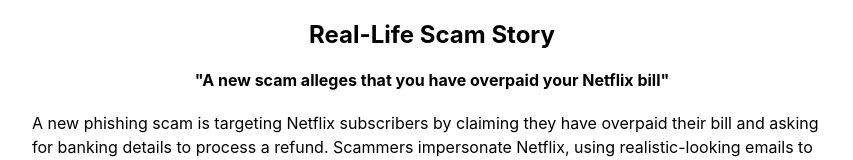
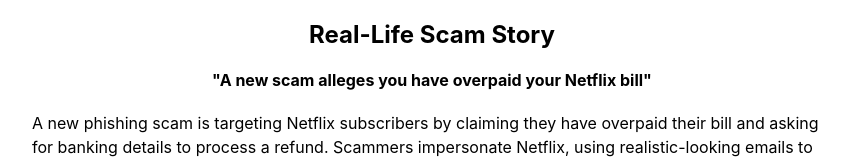
Before and after one commit to YQiZhu/ScamGuard, a React (Create React App) app in the folder scamguard_react/: page /email-scams in a window 1280 px wide. Shown: the part 1243-1403 px from the top of the page, without its empty margins (208-1061 px from the left). Built offline with nearby package versions, Linux system fonts and the light colour scheme.

Commit message:
Update EmailScams.js

```diff
--- a/scamguard_react/src/IdentifyScams/EmailScams.js
+++ b/scamguard_react/src/IdentifyScams/EmailScams.js
@@ -69,7 +69,7 @@
                     {/* Real-Life Story Section */}
                     <section className="real-life-story">
                         <h3>Real-Life Scam Story</h3>
-                        <h4>"A new scam alleges that you have overpaid your Netflix bill"</h4> {/* Story Title */}
+                        <h4>"A new scam alleges you have overpaid your Netflix bill"</h4> {/* Story Title */}
                         <p>
                             A new phishing scam is targeting Netflix subscribers by claiming they have overpaid their bill and asking for banking details to process a refund. Scammers impersonate Netflix, using realistic-looking emails to deceive recipients. Cybercrime tracker Scamwatch warns users not to click any links and to delete such emails immediately. Netflix advises that they will never ask for personal information, such as bank details or passwords, via email or text and that payment should never be made through third-party vendors. Users are encouraged to verify any suspicious emails directly with the company rather than engaging with the message.
                         </p>
```
